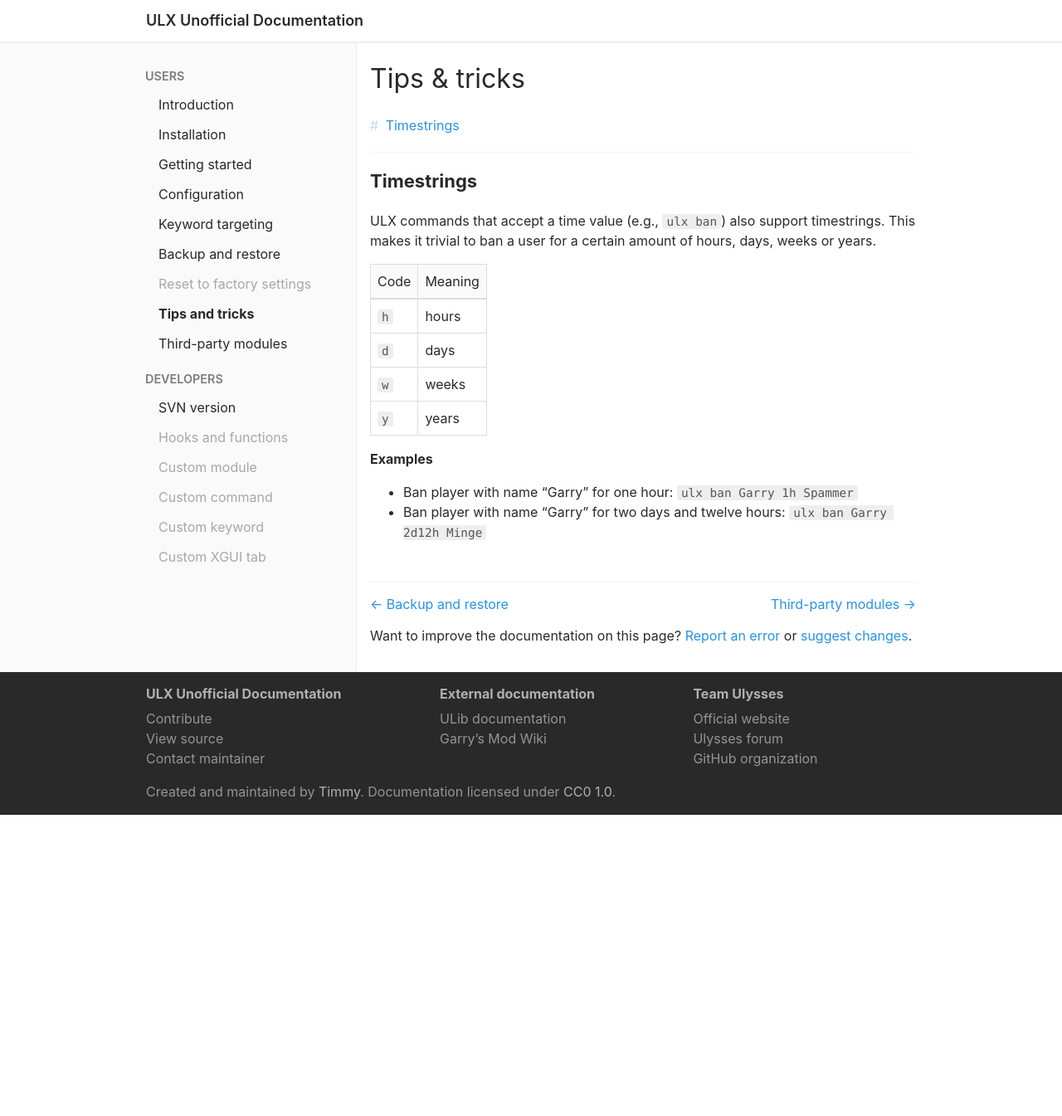
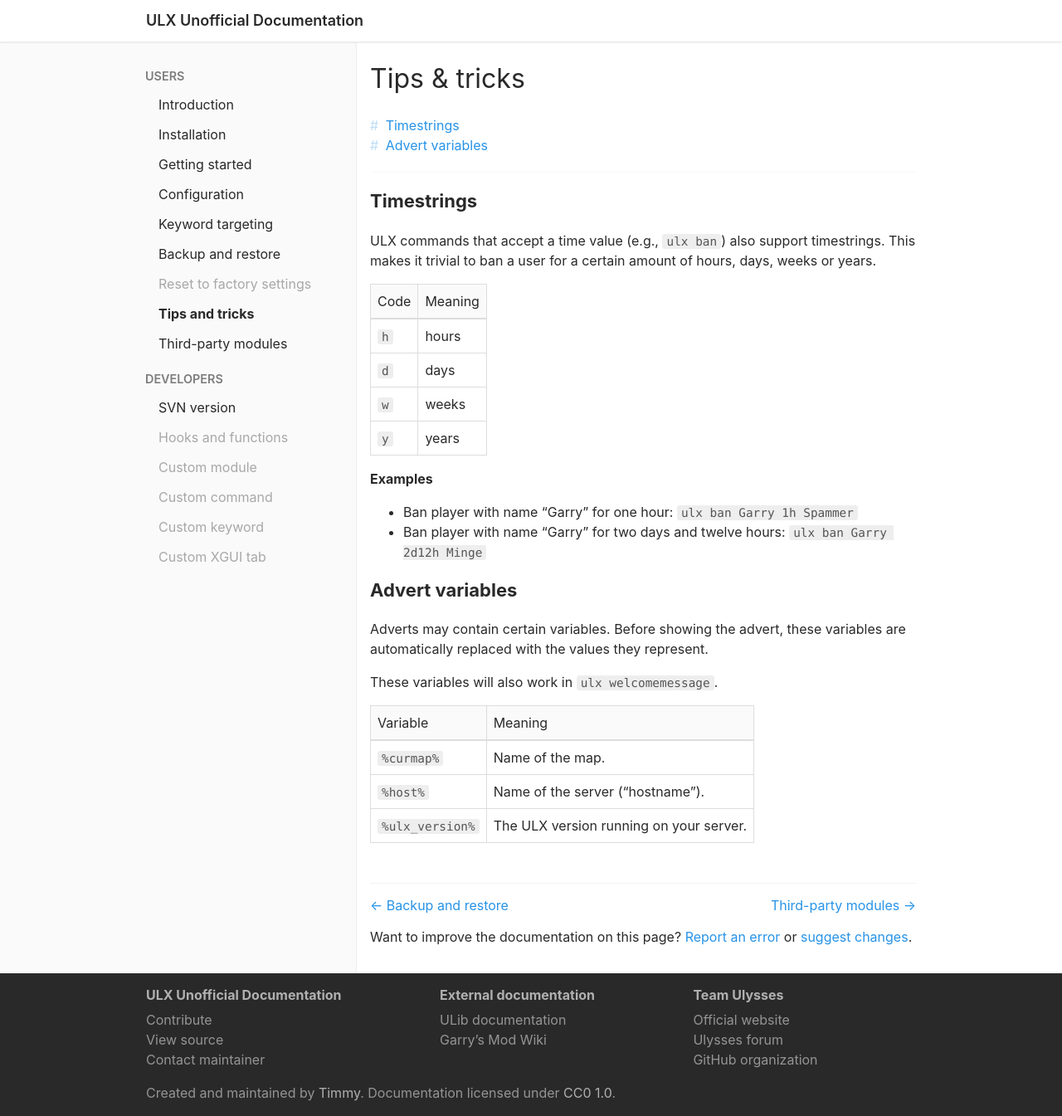
Before and after one commit to Timmy/ulx-docs, a Jekyll site: the page built from tips-and-tricks.md, in a window 1280 px wide. Shown: the whole page at 83% size. Built offline with Jekyll 4.4.1, drawn with Linux system fonts in a browser that asks for light colours; our own code applies the rules of GitHub Pages for plain Markdown files; before the commit the page ends 982 px from its top, so only the background shows below that.

Commit message:
Add "Advert variables" section to "Tips & tricks"

```diff
--- a/tips-and-tricks.md
+++ b/tips-and-tricks.md
@@ -3,6 +3,7 @@
 # Tips & tricks
 
 - [Timestrings](#timestrings)
+- [Advert variables](#advert-variables)
 
 <a name="timestrings"></a>
 ## Timestrings
@@ -20,3 +21,16 @@ ULX commands that accept a time value (e.g., `ulx ban`) also support timestrings
 
 - Ban player with name "Garry" for one hour: `ulx ban Garry 1h Spammer`
 - Ban player with name "Garry" for two days and twelve hours: `ulx ban Garry 2d12h Minge`
+
+<a name="advert-variables"></a>
+## Advert variables
+
+Adverts may contain certain variables. Before showing the advert, these variables are automatically replaced with the values they represent.
+
+These variables will also work in `ulx welcomemessage`.
+
+|    Variable     |                 Meaning                 |
+|-----------------|-----------------------------------------|
+| `%curmap%`      | Name of the map.                        |
+| `%host%`        | Name of the server ("hostname").        |
+| `%ulx_version%` | The ULX version running on your server. |
```
